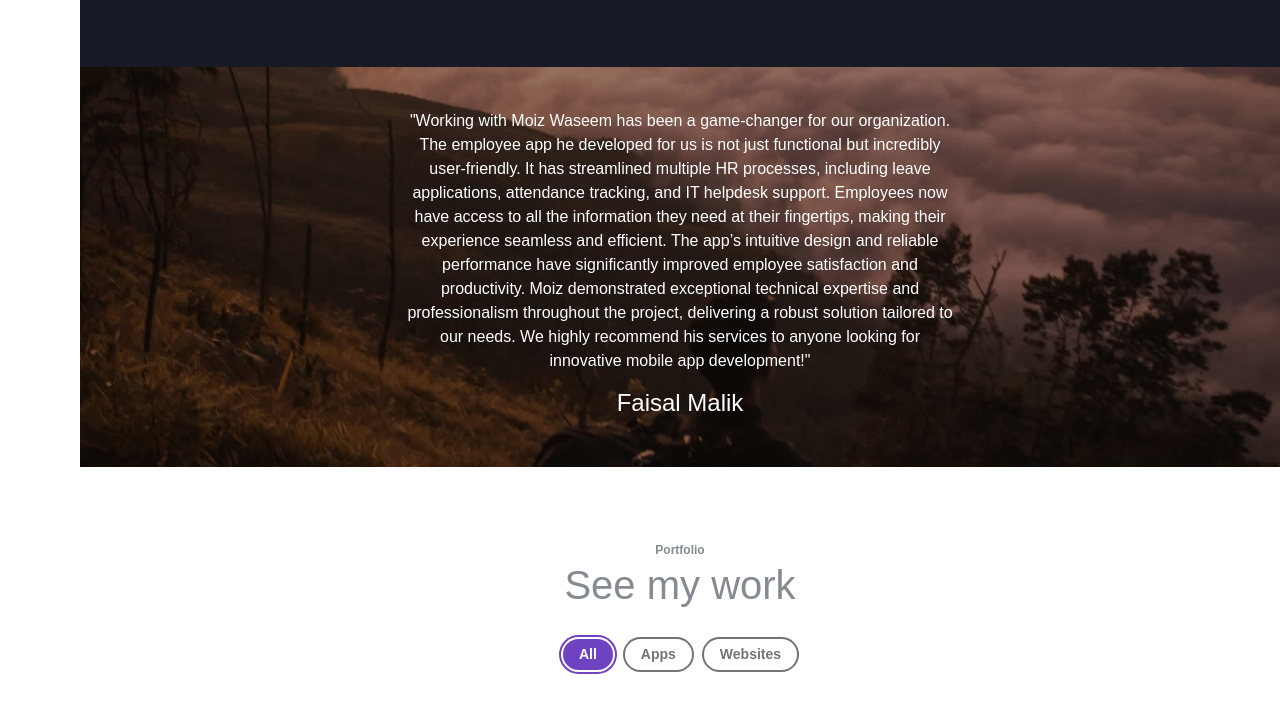
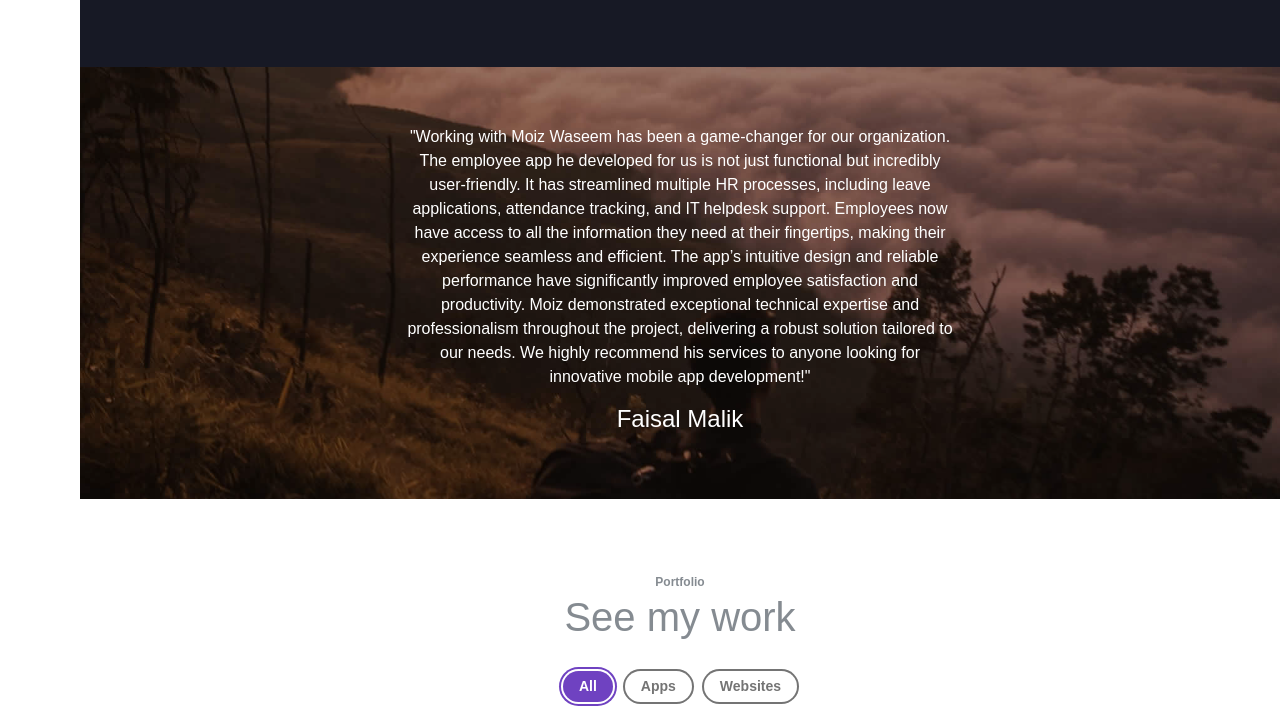
Before and after one commit to moiz1994/moiz1994.github.io, a plain HTML site: page index.html in a window 1280 px wide. Shown: the part 2882-3603 px from the top of the page. Drawn offline with nearby package versions, Linux system fonts and the light colour scheme; some packages are replaced by stand-ins of ours; a web font is replaced by a local one.

Commit message:
Mobile View Adjustments

```diff
--- a/index.html
+++ b/index.html
@@ -86,7 +86,7 @@
     <div class="brand">
       <img src="assets/favicon.png" alt="" width="30" height="30">
     </div>
-    <h3 class="ml-1">Gram</h3>
+    <!-- <h3 class="ml-1">Gram</h3> -->
     <button class="btn-fab toggle-menu mr-3"><span class="ti-menu"></span></button>
   </div>
 
@@ -299,8 +299,8 @@
     <!-- End page services -->
 
     <!-- Testimonials -->
-    <div class="vg-page p-0" id="testimonial">
-      <div class="owl-carousel testi-carousel" style="background-image: url(assets/img/photo-2.jpg);">
+    <div class="vg-page p-0 " id="testimonial">
+      <div class="owl-carousel testi-carousel p-3" style="background-image: url(assets/img/photo-2.jpg);">
         <div class="item">
           <p>"I had the pleasure of working with Moiz on two project a WordPress site and a Shopify store and I couldn’t be happier with the results. He really knows his stuff when it comes to both platforms. The WordPress site he built for us is fast, responsive, and looks amazing. For the Shopify store, he nailed the design, customized everything to match our brand, and even set up some great integrations that made things super smooth. What stood out most was how easy it was to work with him. He kept me updated, was always open to feedback, and delivered everything on time. If you’re looking for someone reliable and skilled in web development, Moiz is your guy. I’d definitely work with him again!"</p>
           <!-- <span class="iconic">
```
Also changed, not shown: 1 other file.
